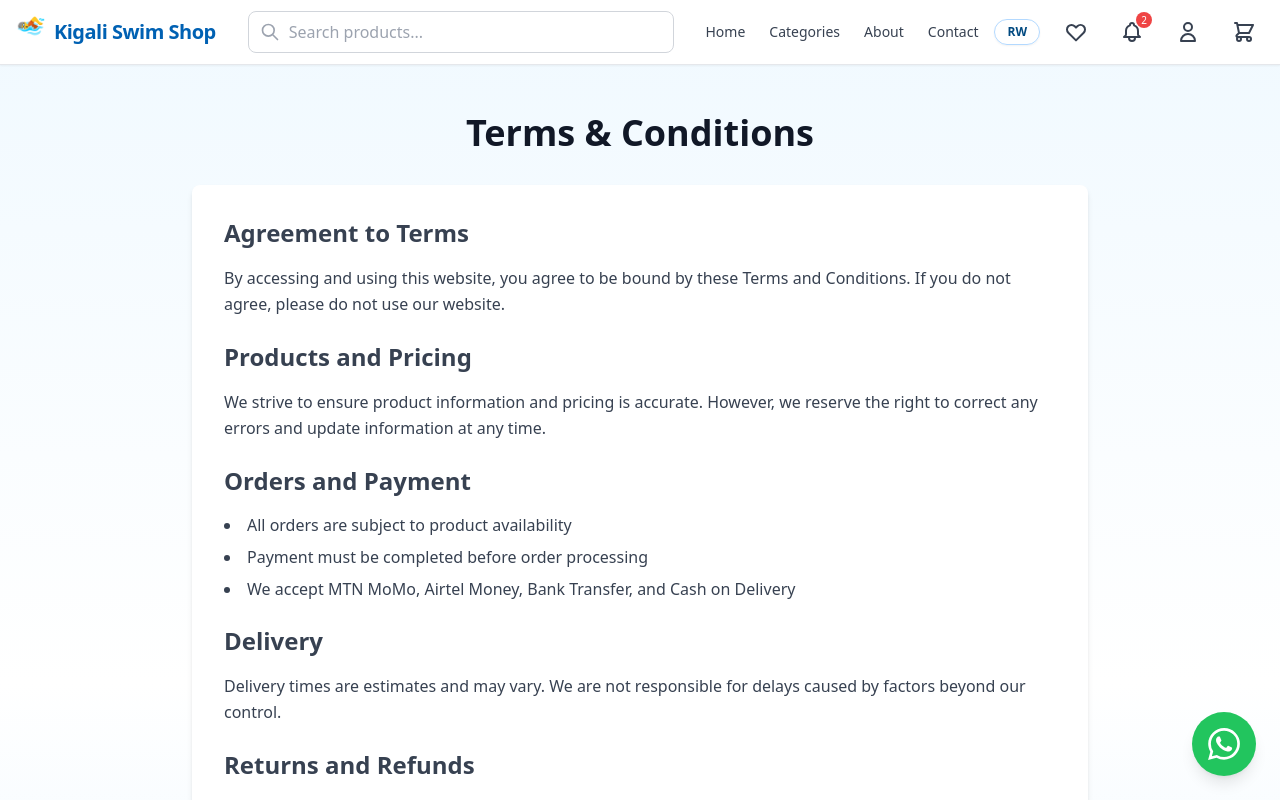
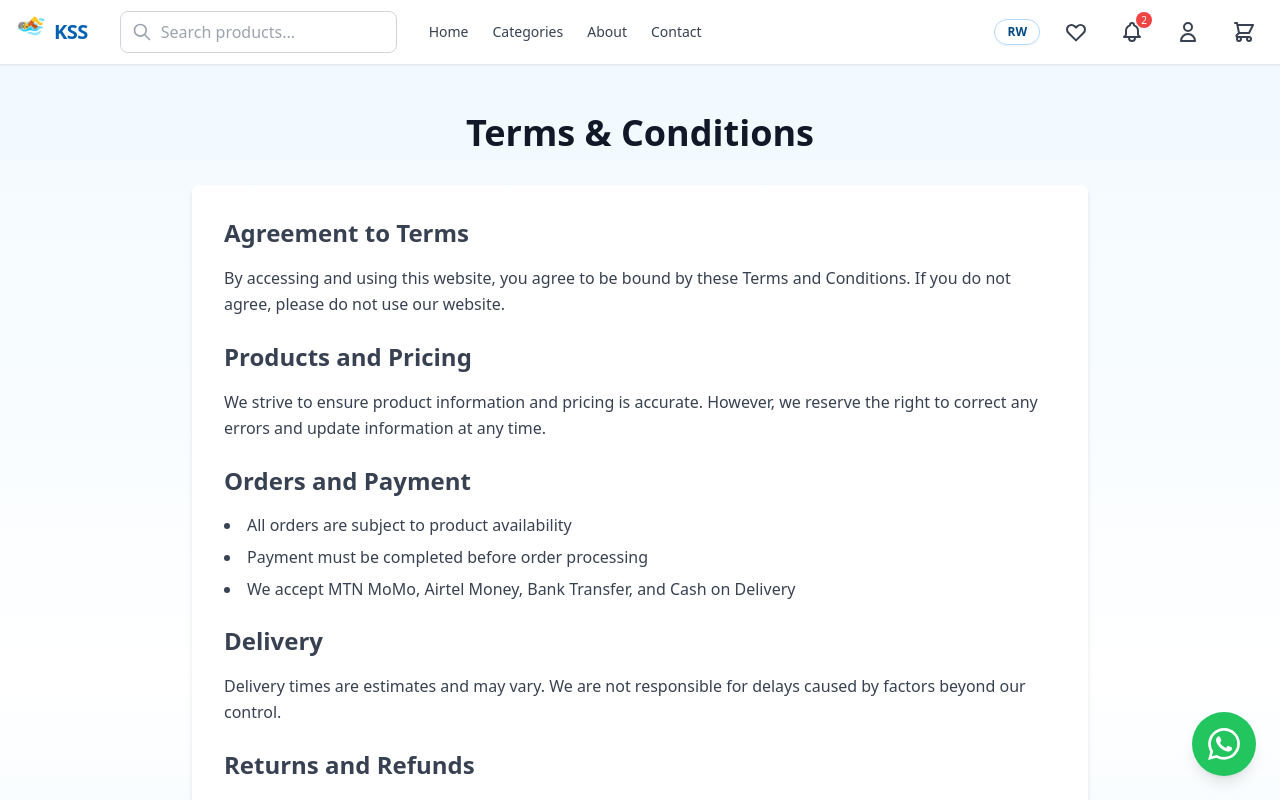
Before and after one commit to remyshingiro/indimo_leasure, a React (Vite) app: page /policies/terms in a window 1280 px wide. Shown: the top 800 px of the page. Built offline with nearby package versions, Linux system fonts and the light colour scheme.

Commit message:
action_button

```diff
--- a/src/components/Header.jsx
+++ b/src/components/Header.jsx
@@ -86,8 +86,10 @@ const Header = () => {
 
   return (
     <header className="sticky top-0 z-50 bg-white/95 backdrop-blur-xl border-b border-gray-200 shadow-sm">
-      <div className="container mx-auto px-4">
-        <div className="flex items-center justify-between h-16">
+      {/* <div className="container mx-auto px-4"> */}
+      <div className="container mx-auto px-4 overflow-x-hidden">
+        {/* <div className="flex items-center justify-between h-16"> */}
+        <div className="flex items-center justify-between h-16 w-full">
           {/* Logo */}
           <Link
             to="/"
@@ -96,12 +98,13 @@ const Header = () => {
           >
             <span className="text-2xl animate-float-slow" aria-hidden="true">🏊</span>
             <span className="text-xl font-bold text-primary-600 tracking-tight group-hover:text-primary-700 transition-colors">
-              {language === 'en' ? 'Kigali Swim Shop' : 'Ubwoba bw\'amazi Kigali'}
+              {language === 'en' ? 'KSS' : 'Ubwoba bw\'amazi Kigali'}
             </span>
           </Link>
 
             {/* Search Bar - Desktop */}
           <div className="hidden md:block flex-1 max-w-2xl mx-8" ref={searchRef}>
+          {/* <div className="hidden md:flex-1 md:max-w-xl md:mx-4 lg:mx-8 flex-shrink" ref={searchRef}> */}
             <form onSubmit={handleSearch} className="relative" role="search">
               <label htmlFor="search-input" className="sr-only">
                 {language === 'en' ? 'Search products' : 'Shakisha ibicuruzwa'}
@@ -177,7 +180,8 @@ const Header = () => {
           </div>
 
           {/* Desktop Navigation */}
-          <nav className="hidden lg:flex items-center space-x-6 text-sm font-medium">
+          {/* <nav className="hidden lg:flex items-center space-x-6 text-sm font-medium"> */}
+          <nav className="hidden lg:flex flex-grow items-center space-x-6 text-sm font-medium min-w-0">
             <Link
               to="/"
               className="relative text-gray-700 hover:text-primary-600 transition-colors after:absolute after:left-0 after:-bottom-1 after:h-0.5 after:w-0 after:bg-primary-500 after:transition-all hover:after:w-full"
@@ -246,7 +250,8 @@ const Header = () => {
           </nav>
 
           {/* Right side actions */}
-          <div className="flex items-center space-x-2 md:space-x-4">
+          {/* <div className="flex items-center space-x-2 md:space-x-4"> */}
+          <div className="flex items-center space-x-2 md:space-x-4 flex-shrink-0">
             {/* Search - Mobile */}
             <button
               onClick={() => navigate('/products')}
--- a/src/pages/Terms.jsx
+++ b/src/pages/Terms.jsx
@@ -103,4 +103,3 @@ const Terms = () => {
 }
 
 export default Terms
-//adsah
```
